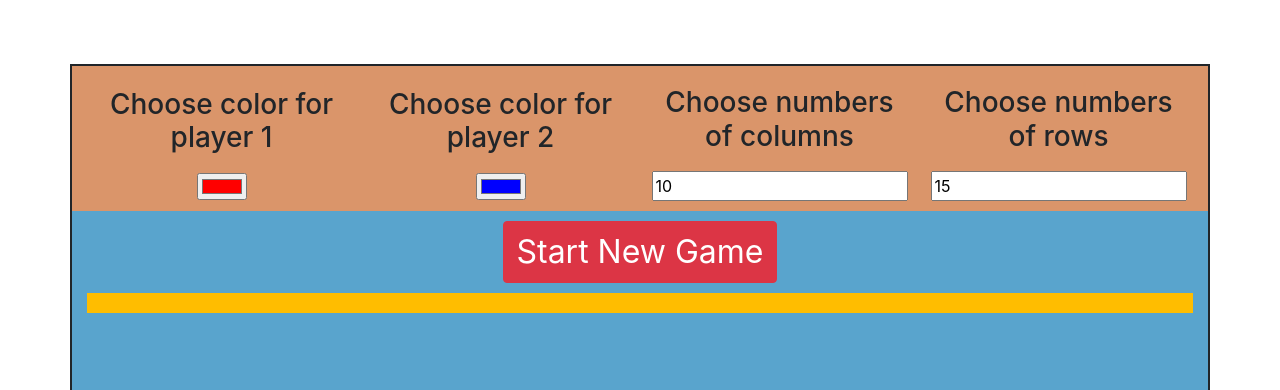
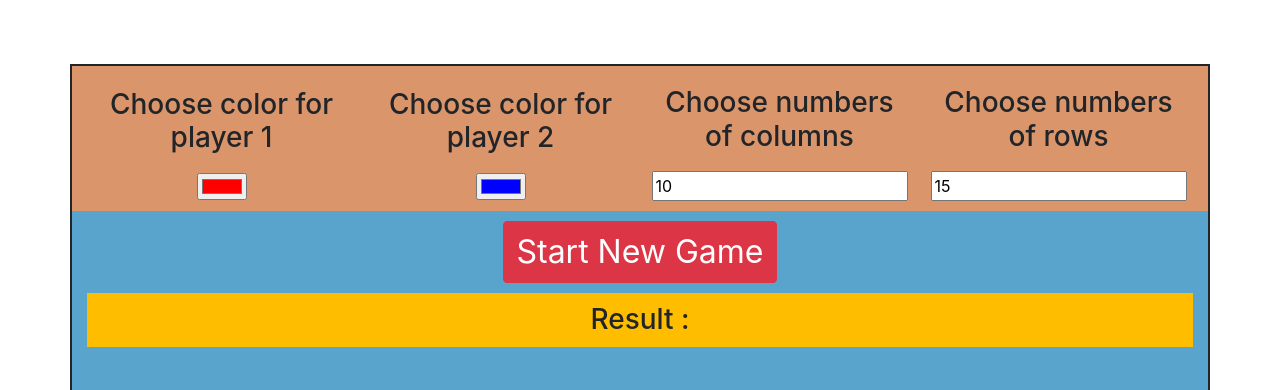
Before and after one commit to KrasimirHG/Tetris, a plain HTML site: page index.html in a window 1280 px wide. Shown: the top 390 px of the page. Drawn offline with nearby package versions, Linux system fonts and the light colour scheme.

Commit message:
Update index.html

```diff
--- a/index.html
+++ b/index.html
@@ -64,7 +64,7 @@
 					The current Player is: Player
 					<span id="current-player">1</span>
 				</h3> -->
-				<h3 id="result"></h3>
+				<h3>Result : <span id="result"></span></h3>
 			</div>
 
 			<div class="grid"></div>
```
